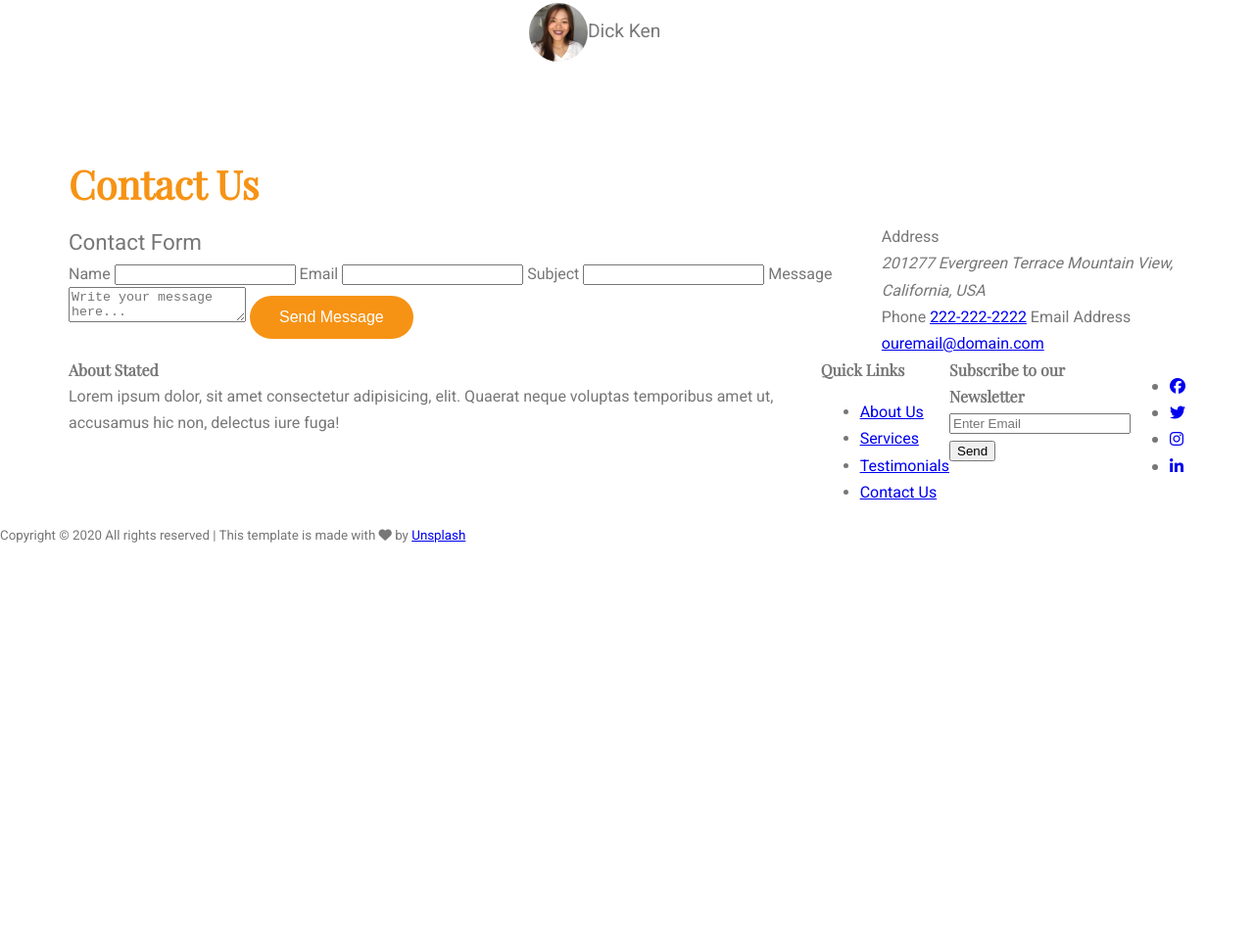
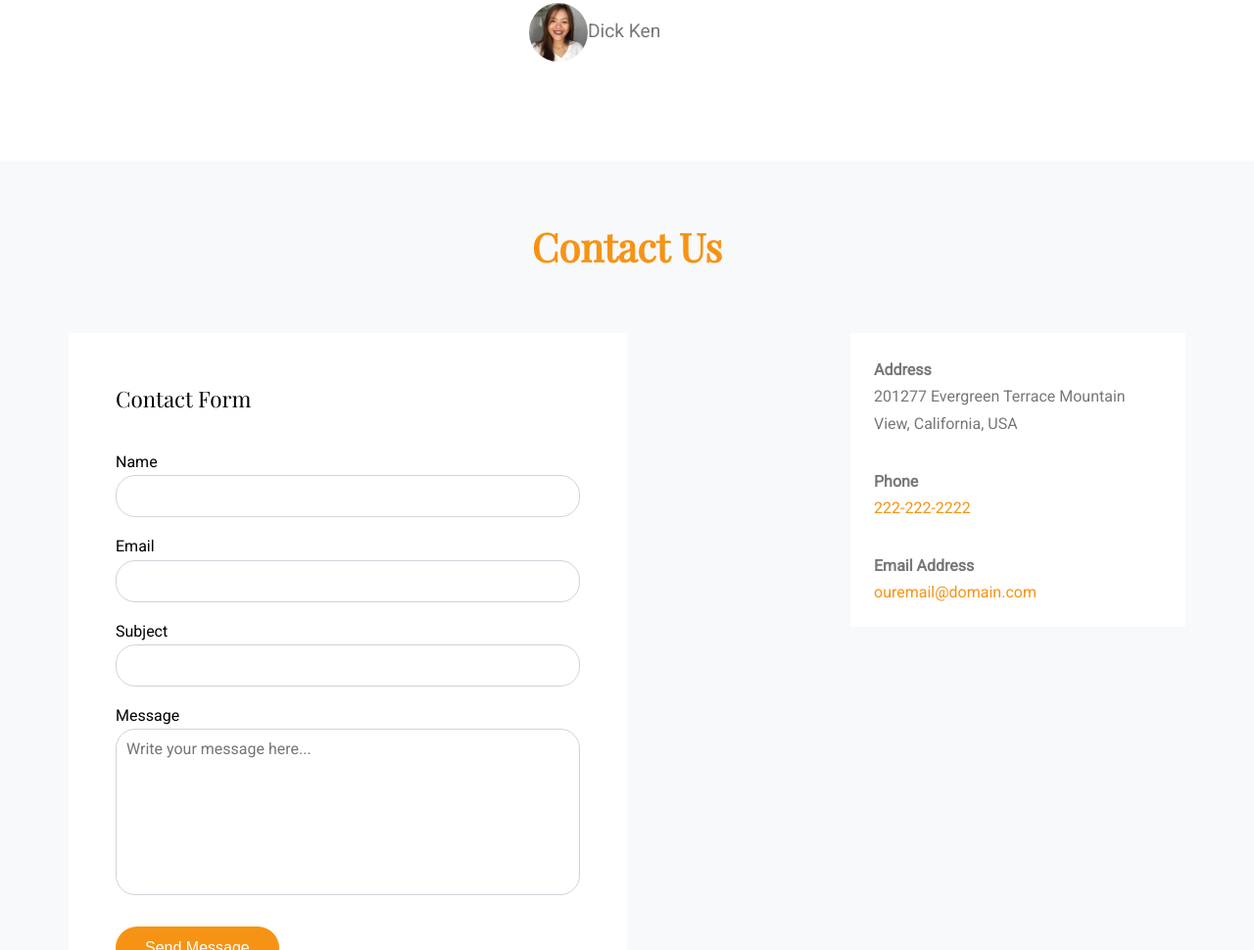
Before and after one commit to 10rey/a-real-estate-webpage, a plain HTML site: page index.html in a window 1280 px wide. Shown: the part 11030-12000 px from the top of the page at 98% size. Before the commit the page ends 11589 px from the top, so only its background shows below. Drawn offline with nearby package versions, Linux system fonts and the light colour scheme.

Commit message:
Added styles on contact-us section.

```diff
--- a/style.css
+++ b/style.css
@@ -501,3 +501,88 @@ header ul li.is-sticky li a.active {
 }
 
 /*end: testimonials styles*/
+
+/*start: contact us styles */
+
+#contact {
+	background: #f8f9fa;
+	padding: 4rem 0 8rem;
+}
+
+#contact h2 {
+	text-align: center;
+	margin-bottom: 4rem;
+}
+
+#form-container {
+	width: 50%;
+	background: #fff;
+	padding: 3rem;
+	box-sizing: border-box;
+}
+
+#form-container h3 {
+	color: #000;
+	font-family: "Playfair Display", serif;
+	margin-bottom: 2rem;
+}
+
+#form-container label {
+	display: block;
+	color: #000;
+	margin-top: 1rem;
+}
+
+#form-container input,
+#form-container textarea {
+	display: block;
+	border-radius: 20px;
+	padding: 10px;
+	border: 1px solid #ced4da;
+	width: 100%;
+	box-sizing: border-box;
+	height: 43px;
+	font-family: "Roboto", "Helvetica", "sans-serif";
+	font-size: 1rem;
+	color: #495057;
+}
+
+#form-container textarea {
+	height: 170px;
+	margin-bottom: 2rem;
+	resize: none;
+}
+
+#address-container {
+	width: 30%;
+	background: #fff;
+	padding: 1.5rem;
+	box-sizing: border-box;
+	height: 300px;
+}
+
+#address-container label {
+	font-weight: 700;
+	display: block;
+	margin-top: 2rem;
+}
+
+#address-container label:first-child {
+	margin-top: 0;
+}
+
+#address-container address {
+	margin-bottom: 1.5rem;
+	font-style: normal;
+}
+
+#address-container a {
+	text-decoration: none;
+	color: #f69314;
+}
+
+#address-container a:hover {
+	text-decoration: underline;
+}
+
+/*end: contact us styles*/
```
